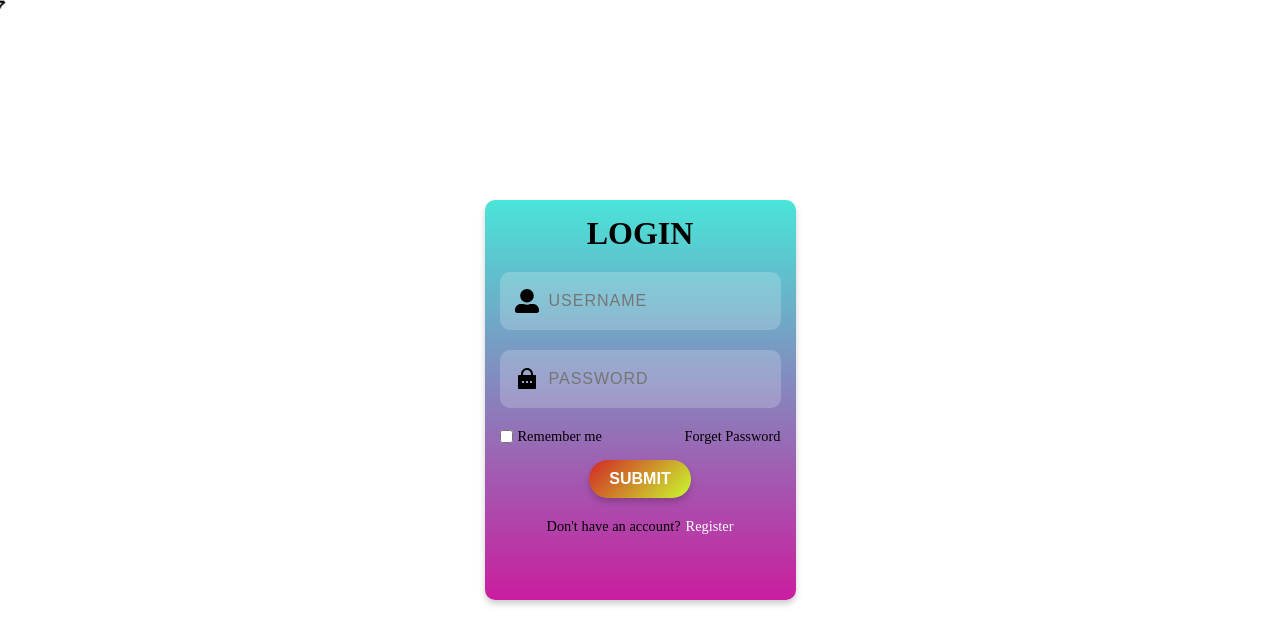
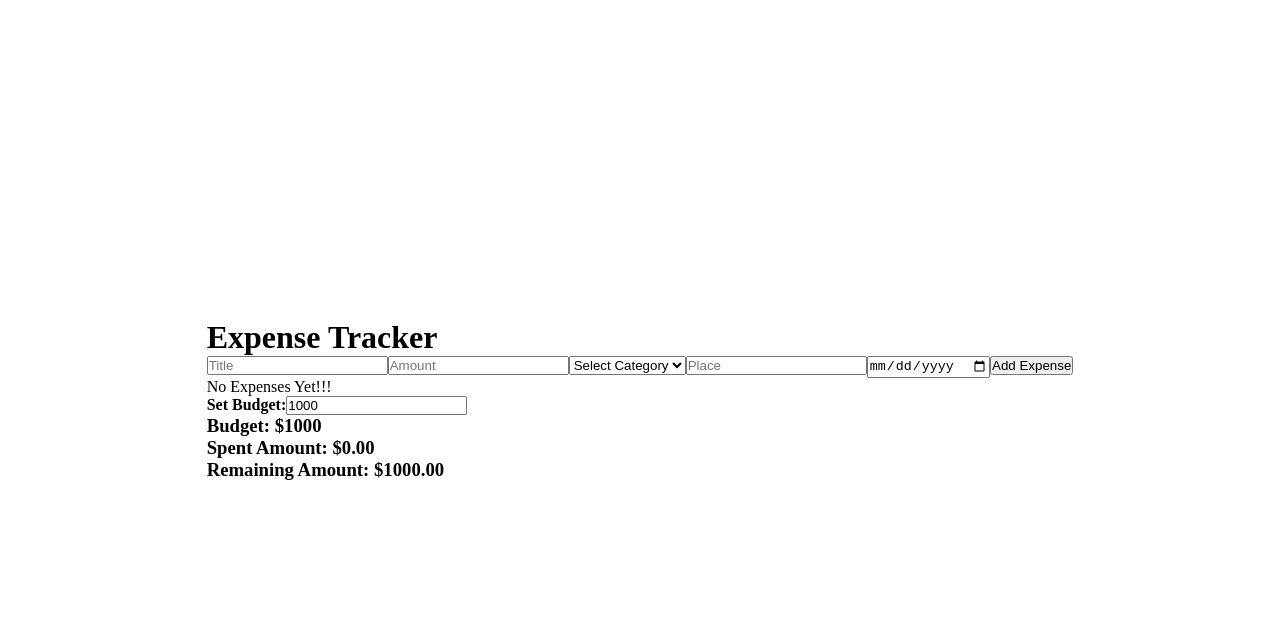
Before and after one commit to devendhiran0508/react, a React (Vite) app in the folder react-first-app/my-react-first-app/: page / in a window 1280 px wide. Shown: the top 644 px of the page. Built offline with nearby package versions, Linux system fonts and the light colour scheme.

Commit message:
expenseTracker

```diff
--- a/react-first-app/my-react-first-app/src/App.jsx
+++ b/react-first-app/my-react-first-app/src/App.jsx
@@ -1,12 +1,36 @@
-import LoginPage from "./LoginPage.jsx";
+import React, {useState} from "react";
+import ExpenseForm from "./ExpenseForm.jsx";
+import BudgetTracker from "./BudgetTracker.jsx";
+import ExpenseList from "./ExpenseList.jsx";
 
 
 
 function App()
 {
+  const [expenses,setExpenses]=useState([]);
+  const [budget,setBudget]=useState(1000);
+
+  const addExpense=(expense)=>{
+    setExpenses([...expenses,expense]);
+  }
+
+  const removeExpense=(id)=>{
+    setExpenses(expenses.filter((expense) => expense.id!==id));
+  }
+
+  const editExpense=(updateExpense)=>{
+    setExpenses(
+      expenses.map((expense) =>
+        expense.id===updateExpense.id?updateExpense:expense
+      )
+    );
+  }
     return(
       <>
-        <LoginPage/>
+        <h1>Expense Tracker</h1>
+        <ExpenseForm onAddExpense={addExpense}/>
+        <ExpenseList expenses={expenses} onRemove={removeExpense} onEdit={editExpense}/>
+        <BudgetTracker expenses={expenses} budget={budget} setBudget={setBudget}/>
       </>
     );
 
--- /dev/null
+++ b/react-first-app/my-react-first-app/src/BudgetTracker.jsx
@@ -0,0 +1,18 @@
+import React from 'react';
+
+const BudgetTracker=({expenses,budget,setBudget})=>{
+    const total=expenses.reduce((sum,expense)=>sum+expense.amount,0);
+    const remaining=budget-total;
+
+    return(
+        <div className='budget-tracker'>
+            <h4>Set Budget:
+            <input type="number" value={budget} onChange={(e)=>setBudget(e.target.value) || 0} placeholder='Set Budget'/></h4>
+            <h3>Budget: ${budget}</h3>
+            <h3>Spent Amount: ${total.toFixed(2)}</h3>
+            <h3>Remaining Amount: ${remaining.toFixed(2)}</h3>
+        </div>
+    )
+}
+
+export default BudgetTracker;
--- /dev/null
+++ b/react-first-app/my-react-first-app/src/ExpenseForm.jsx
@@ -0,0 +1,43 @@
+import React, {useState} from 'react';
+
+const categories=["Transport","Food","Accomodation","Other"];
+
+const ExpenseForm=({onAddExpense})=>{
+    const [title,setTitle]=useState("");
+    const [amount,setAmount]=useState("");
+    const [category,setCategory]=useState("");
+    const [date,setDate]=useState("");
+    const [place,setPlace]=useState("");
+
+    const handleSubmit=(e)=>{
+        e.preventDefault();
+        if(title && amount && category && date && place)
+        {
+            onAddExpense({
+                id:Date.now(), title, amount:parseFloat(amount), category, place, date
+            });
+            setTitle("");
+            setAmount("");
+            setCategory("");
+            setPlace("");
+            setDate("");
+        }
+    };
+    return(
+        <form action="" onSubmit={handleSubmit}>
+            <input type="text" placeholder='Title' value={title} onChange={(e)=>setTitle(e.target.value)} required/>
+            <input type="number" placeholder='Amount' value={amount} onChange={(e)=>setAmount(e.target.value)} required/>
+            <select value={category} onChange={(e)=>setCategory(e.target.value)} required>
+                <option value="">Select Category</option>
+                {categories.map((c)=>(
+                    <option key={c} value={c}>{c}</option>
+                ))}
+            </select>
+            <input type="text" placeholder='Place' value={place} onChange={(e)=>setPlace(e.target.value)}/>
+            <input type="date" value={date} onChange={(e)=>setDate(e.target.value)} required/>
+            <button type='submit'>Add Expense</button>
+        </form>
+    )
+}
+
+export default ExpenseForm
--- /dev/null
+++ b/react-first-app/my-react-first-app/src/ExpenseList.jsx
@@ -0,0 +1,60 @@
+import React, { useState, useSyncExternalStore } from "react";
+
+
+const ExpenseList=({expenses,onRemove,onEdit})=>{
+    const [editId,setEditId]=useState(null);
+    const [editData,setEditData]=useState({title: "", amount: "",category: "",place: "",date: ""});
+
+    const handleEdit=(e)=>{
+        const {name,value}=e.target;
+        setEditData({...editData,[name]:value});
+    };
+    const startEdit=(expense)=>{
+        setEditId(expense.id);
+        setEditData(expense);
+    }
+    const cancelEdit=()=>{
+        setEditId(null);
+        setEditData({});
+    };
+    const saveEdit=()=>{
+        onEdit({...editData, amount:parseFloat(editData.amount)});
+        setEditId(null);
+    }
+
+    return(
+    <div className='expense-list'>
+        {expenses.length===0 ?
+        (<p>No Expenses Yet!!!</p>):
+        (expenses.map((ex)=>
+        editId==ex.id ?
+        (<div key={ex.id} className="expense-item">
+            <input type="text" name="title" value={editData.title} onChange={handleEdit} placeholder="Title"/>
+            <input type="number" name="amount" value={editData.amount} onChange={handleEdit} placeholder="Amount"/>
+            <input type="date" name="date" value={editData.date} onChange={handleEdit}/>
+            <select name="category" value={editData.category} onChange={handleEdit}>
+              <option value="">Select Category</option>
+              <option value="Transport">Transport</option>
+              <option value="Food">Food</option>
+              <option value="Accommodation">Accommodation</option>
+              <option value="Other">Other</option>
+            </select>
+            <input type="text" name="place" value={editData.place} onChange={handleEdit} placeholder="Place"/>
+            <button onClick={saveEdit}>Save</button>
+            <button onClick={cancelEdit}>Cancel</button>
+          </div>):
+          (<div key={ex.id} className="expense-item">
+              <h3>{ex.title}</h3>
+              <p>Amount: ${ex.amount.toFixed(2)}</p>
+              <p>Category: {ex.category}</p>
+              <p>Place: {ex.place}</p>
+              <p>Date: {new Date(ex.date).toLocaleDateString()}</p>
+              <button onClick={() => startEdit(ex)}>Edit</button>
+              <button onClick={() => onRemove(ex.id)}>Remove</button>
+            </div>
+        )))}
+    </div>
+    );
+};
+
+export default ExpenseList;
```
